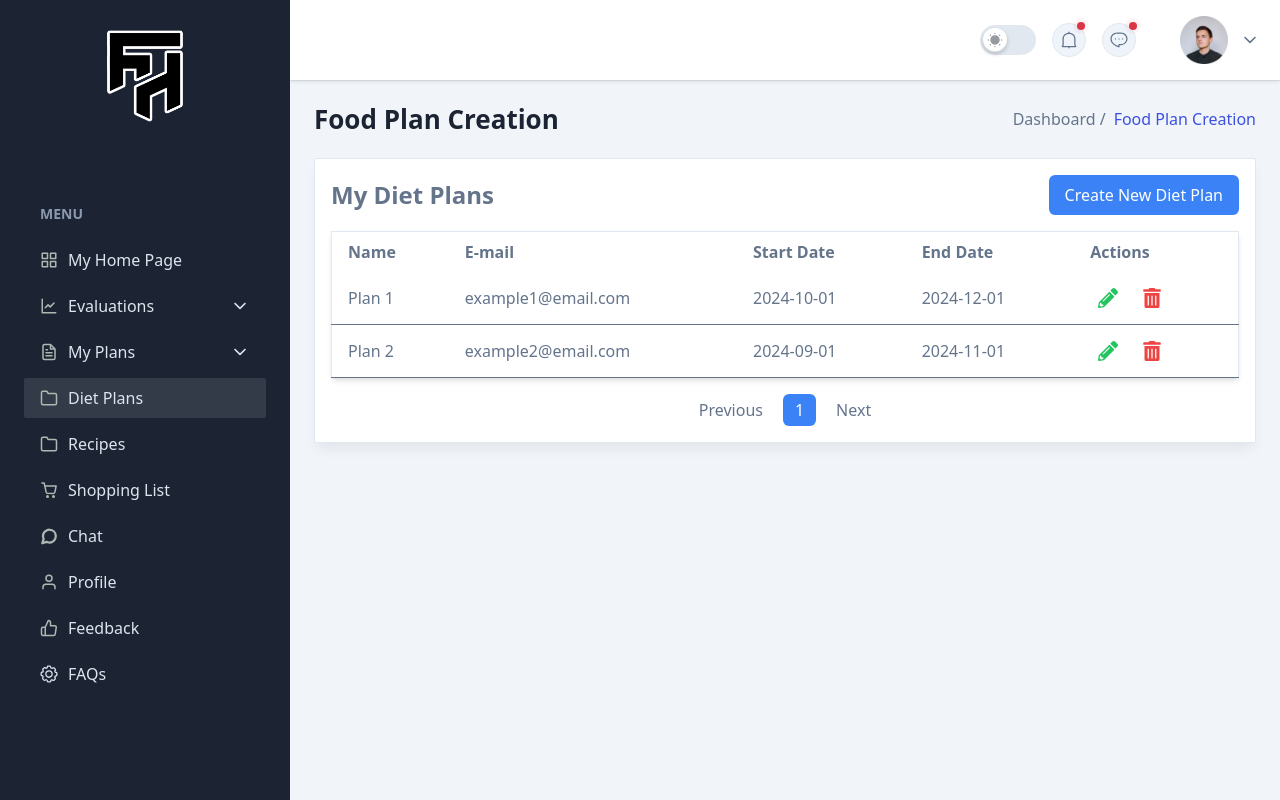
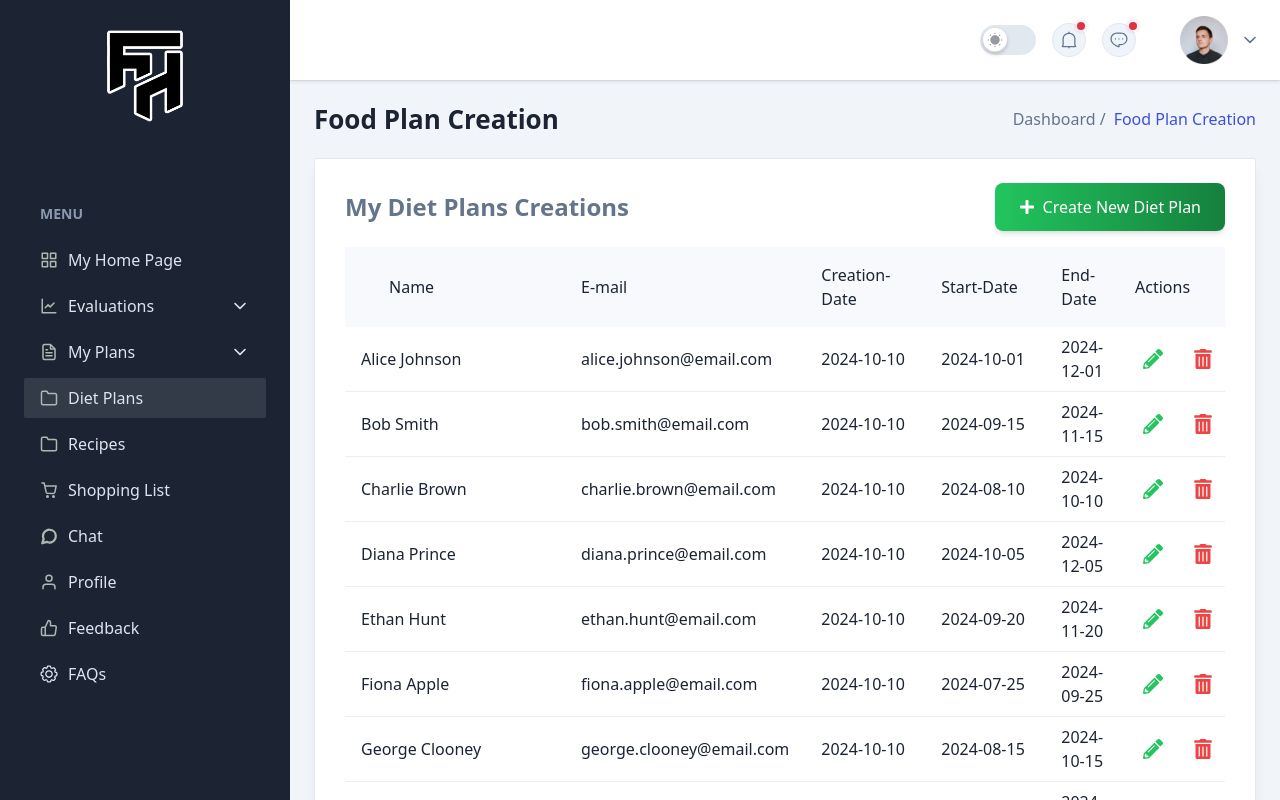
Before and after one commit to vmirfak/dev-fit-hub, a React (Vite) app: page /perscribedietplan in a window 1280 px wide. Built offline with nearby package versions, Linux system fonts and the light colour scheme.

Commit message:
Improve shopping list UI; implement table to create diet plans.

```diff
--- a/src/pages/FoodPlanCreation.tsx
+++ b/src/pages/FoodPlanCreation.tsx
@@ -1,37 +1,195 @@
-import { useState } from 'react';
-import ReactPaginate from 'react-paginate';
-import { FaPencilAlt, FaTrashAlt } from 'react-icons/fa'; // Import icons from react-icons
-import Breadcrumb from '../components/Breadcrumbs/Breadcrumb';
-import DefaultLayout from '../layout/DefaultLoayout';
+import { useState } from "react";
+import ReactPaginate from "react-paginate";
+import { FaPencilAlt, FaTrashAlt, FaPlus } from "react-icons/fa";
+import Breadcrumb from "../components/Breadcrumbs/Breadcrumb";
+import DefaultLayout from "../layout/DefaultLoayout";
 
 interface DietPlan {
   id: number;
   name: string;
   email: string;
+  createdOn: string;
   startDate: string;
   endDate: string;
 }
 
 const DietPlansTable = () => {
   const [dietPlans, setDietPlans] = useState<DietPlan[]>([
-    { id: 1, name: 'Plan 1', email: 'example1@email.com', startDate: '2024-10-01', endDate: '2024-12-01' },
-    { id: 2, name: 'Plan 2', email: 'example2@email.com', startDate: '2024-09-01', endDate: '2024-11-01' },
+    {
+      id: 1,
+      name: "Alice Johnson",
+      email: "alice.johnson@email.com",
+      createdOn: "2024-10-10",
+      startDate: "2024-10-01",
+      endDate: "2024-12-01",
+    },
+    {
+      id: 2,
+      name: "Bob Smith",
+      email: "bob.smith@email.com",
+      createdOn: "2024-10-10",
+      startDate: "2024-09-15",
+      endDate: "2024-11-15",
+    },
+    {
+      id: 3,
+      name: "Charlie Brown",
+      email: "charlie.brown@email.com",
+      createdOn: "2024-10-10",
+      startDate: "2024-08-10",
+      endDate: "2024-10-10",
+    },
+    {
+      id: 4,
+      name: "Diana Prince",
+      email: "diana.prince@email.com",
+      createdOn: "2024-10-10",
+      startDate: "2024-10-05",
+      endDate: "2024-12-05",
+    },
+    {
+      id: 5,
+      name: "Ethan Hunt",
+      email: "ethan.hunt@email.com",
+      createdOn: "2024-10-10",
+      startDate: "2024-09-20",
+      endDate: "2024-11-20",
+    },
+    {
+      id: 6,
+      name: "Fiona Apple",
+      email: "fiona.apple@email.com",
+      createdOn: "2024-10-10",
+      startDate: "2024-07-25",
+      endDate: "2024-09-25",
+    },
+    {
+      id: 7,
+      name: "George Clooney",
+      email: "george.clooney@email.com",
+      createdOn: "2024-10-10",
+      startDate: "2024-08-15",
+      endDate: "2024-10-15",
+    },
+    {
+      id: 8,
+      name: "Hannah Baker",
+      email: "hannah.baker@email.com",
+      createdOn: "2024-10-10",
+      startDate: "2024-10-12",
+      endDate: "2024-12-12",
+    },
+    {
+      id: 9,
+      name: "Ian Malcolm",
+      email: "ian.malcolm@email.com",
+      createdOn: "2024-10-10",
+      startDate: "2024-09-01",
+      endDate: "2024-11-01",
+    },
+    {
+      id: 10,
+      name: "Jessica Jones",
+      email: "jessica.jones@email.com",
+      createdOn: "2024-10-10",
+      startDate: "2024-08-20",
+      endDate: "2024-10-20",
+    },
+    {
+      id: 11,
+      name: "Kevin Hart",
+      email: "kevin.hart@email.com",
+      createdOn: "2024-10-10",
+      startDate: "2024-07-30",
+      endDate: "2024-09-30",
+    },
+    {
+      id: 12,
+      name: "Laura Croft",
+      email: "laura.croft@email.com",
+      createdOn: "2024-10-10",
+      startDate: "2024-10-10",
+      endDate: "2024-12-10",
+    },
+    {
+      id: 13,
+      name: "Michael Scott",
+      email: "michael.scott@email.com",
+      createdOn: "2024-10-10",
+      startDate: "2024-09-05",
+      endDate: "2024-11-05",
+    },
+    {
+      id: 14,
+      name: "Nina Simone",
+      email: "nina.simone@email.com",
+      createdOn: "2024-10-10",
+      startDate: "2024-08-30",
+      endDate: "2024-10-30",
+    },
+    {
+      id: 15,
+      name: "Oscar Isaac",
+      email: "oscar.isaac@email.com",
+      createdOn: "2024-10-10",
+      startDate: "2024-10-15",
+      endDate: "2024-12-15",
+    },
+    {
+      id: 16,
+      name: "Paula Patton",
+      email: "paula.patton@email.com",
+      createdOn: "2024-10-10",
+      startDate: "2024-07-15",
+      endDate: "2024-09-15",
+    },
+    {
+      id: 17,
+      name: "Quentin Tarantino",
+      email: "quentin.tarantino@email.com",
+      createdOn: "2024-10-10",
+      startDate: "2024-08-05",
+      endDate: "2024-10-05",
+    },
+    {
+      id: 18,
+      name: "Rachel Green",
+      email: "rachel.green@email.com",
+      createdOn: "2024-10-10",
+      startDate: "2024-09-10",
+      endDate: "2024-11-10",
+    },
+    {
+      id: 19,
+      name: "Steve Rogers",
+      email: "steve.rogers@email.com",
+      createdOn: "2024-10-10",
+      startDate: "2024-10-20",
+      endDate: "2024-12-20",
+    },
+    {
+      id: 20,
+      name: "Tina Fey",
+      email: "tina.fey@email.com",
+      createdOn: "2024-10-10",
+      startDate: "2024-09-25",
+      endDate: "2024-11-25",
+    },
   ]);
+
   const [currentPage, setCurrentPage] = useState(0);
-  const itemsPerPage = 5;
+  const itemsPerPage = 8;
 
   const handleEdit = (id: number) => {
     console.log(`Edit diet plan with id: ${id}`);
-    // Add logic for editing
   };
 
   const handleRemove = (id: number) => {
-    setDietPlans(dietPlans.filter(plan => plan.id !== id));
+    setDietPlans(dietPlans.filter((plan) => plan.id !== id));
   };
 
   const handleCreateNew = () => {
-    console.log('Create new diet plan');
-    // Add logic for creating new diet plan
+    console.log("Create new diet plan");
   };
 
   const handlePageClick = (data: { selected: number }) => {
@@ -46,35 +204,71 @@ const DietPlansTable = () => {
   return (
     <DefaultLayout isModalOpen={false}>
       <Breadcrumb pageName="Food Plan Creation" />
-      <div className="overflow-hidden rounded-sm border border-stroke bg-white shadow-default dark:border-strokedark dark:bg-boxdark p-4">
+      <div className="rounded-sm border border-stroke bg-white px-5 pt-6 pb-2.5 shadow-default dark:border-strokedark dark:bg-boxdark sm:px-7.5 xl:pb-1">
         <div className="flex justify-between items-center mb-4">
-          <h1 className="text-2xl font-bold">My Diet Plans</h1>
+          <h1 className="text-2xl font-bold">My Diet Plans Creations</h1>
           <button
             onClick={handleCreateNew}
-            className="bg-blue-500 text-white px-4 py-2 rounded-md"
+            className="flex items-center bg-gradient-to-r from-green-500 to-green-700 text-white px-6 py-3 rounded-lg shadow-md transition duration-200 hover:shadow-lg hover:scale-105"
           >
+            <FaPlus className="mr-2" />
             Create New Diet Plan
           </button>
         </div>
 
-        <table className="min-w-full bg-white border border-gray-200 shadow-md">
+        <div className="max-w-full overflow-x-auto">
+          <table className="w-full table-auto">
             <thead>
-            <tr className="bg-gray-100 text-left">
-              <th className="py-2 px-4">Name</th>
-              <th className="py-2 px-4">E-mail</th>
-              <th className="py-2 px-4">Start Date</th>
-              <th className="py-2 px-4">End Date</th>
-              <th className="py-2 px-4">Actions</th>
+              <tr className="bg-gray-2 text-left dark:bg-meta-4">
+                <th className="min-w-[220px] py-4 px-4 font-medium text-black dark:text-white xl:pl-11">
+                  Name
+                </th>
+                <th className="min-w-[150px] py-4 px-4 font-medium text-black dark:text-white">
+                  E-mail
+                </th>
+                <th className="min-w-[120px] py-4 px-4 font-medium text-black dark:text-white">
+                  Creation-Date
+                </th>
+                <th className="min-w-[120px] py-4 px-4 font-medium text-black dark:text-white">
+                  Start-Date
+                </th>
+                <th className="py-4 px-4 font-medium text-black dark:text-white">
+                  End-Date
+                </th>
+                <th className="min-w-[120px] py-4 px-4 font-medium text-black dark:text-white">
+                  Actions
+                </th>
               </tr>
             </thead>
             <tbody>
-            {displayPlans.map(plan => (
-              <tr key={plan.id} className="border-b hover:bg-gray-50 transition duration-200">
-                <td className="py-2 px-4">{plan.name}</td>
-                <td className="py-2 px-4">{plan.email}</td>
-                <td className="py-2 px-4">{plan.startDate}</td>
-                <td className="py-2 px-4">{plan.endDate}</td>
-                <td className="py-2 px-4 flex space-x-2">
+              {displayPlans.map((plan) => (
+                <tr
+                  key={plan.id}
+                  className="border-b border-[#eee] hover:bg-gray-50 transition duration-200 dark:border-strokedark"
+                >
+                  <td className="py-2 px-4 border-b border-[#eee] dark:border-strokedark">
+                    <h5 className="font-medium text-black dark:text-white">
+                      {plan.name}
+                    </h5>
+                  </td>
+                  <td className="py-2 px-4 border-b border-[#eee] dark:border-strokedark">
+                    <p className="text-black dark:text-white">{plan.email}</p>
+                  </td>
+                  <td className="py-2 px-4 border-b border-[#eee] dark:border-strokedark">
+                    <p className="text-black dark:text-white">
+                      {plan.createdOn}
+                    </p>
+                  </td>
+                  <td className="py-2 px-4 border-b border-[#eee] dark:border-strokedark">
+                    <p className="text-black dark:text-white">
+                      {plan.startDate}
+                    </p>
+                  </td>
+                  <td className="py-2 px-4 border-b border-[#eee] dark:border-strokedark">
+                    <p className="text-black dark:text-white">{plan.endDate}</p>
+                  </td>
+                  <td className="py-2 px-4 border-b border-[#eee] dark:border-strokedark">
+                    <div className="flex items-center space-x-3.5">
                       <button
                         onClick={() => handleEdit(plan.id)}
                         className="text-green-500 hover:bg-green-100 p-2 rounded-md transition duration-150"
@@ -89,22 +283,23 @@ const DietPlansTable = () => {
                       >
                         <FaTrashAlt className="w-5 h-5" />
                       </button>
+                    </div>
                   </td>
                 </tr>
               ))}
             </tbody>
           </table>
-
+        </div>
         <ReactPaginate
-          previousLabel={'Previous'}
-          nextLabel={'Next'}
+          previousLabel={"Previous"}
+          nextLabel={"Next"}
           pageCount={Math.ceil(dietPlans.length / itemsPerPage)}
           onPageChange={handlePageClick}
-          containerClassName={'flex justify-center space-x-2 mt-4'}
-          activeClassName={'bg-blue-500 text-white px-3 py-1 rounded-md'}
-          pageClassName={'bg-gray-200 px-3 py-1 rounded-md'}
-          previousClassName={'bg-gray-200 px-3 py-1 rounded-md'}
-          nextClassName={'bg-gray-200 px-3 py-1 rounded-md'}
+          containerClassName={"flex justify-center space-x-2 mt-4"}
+          activeClassName={"bg-blue-500 text-white px-3 py-1 rounded-md"}
+          pageClassName={"bg-gray-200 px-3 py-1 rounded-md"}
+          previousClassName={"bg-gray-200 px-3 py-1 rounded-md"}
+          nextClassName={"bg-gray-200 px-3 py-1 rounded-md"}
         />
       </div>
     </DefaultLayout>
--- a/src/pages/ShoppingList.tsx
+++ b/src/pages/ShoppingList.tsx
@@ -3,7 +3,7 @@ import Breadcrumb from "../components/Breadcrumbs/Breadcrumb";
 import DefaultLayout from "../layout/DefaultLoayout";
 import { jsPDF } from "jspdf";
 import GroceryModal from "../components/Modal/GroceryModal";
-import { FiMinus, FiPlus } from "react-icons/fi";
+import { FiMinus, FiPlus, FiTrash2, FiList } from "react-icons/fi";
 
 interface Ingredient {
   name: string;
@@ -424,6 +424,11 @@ const ShoppingList = () => {
     pdf.save("shopping-list.pdf");
   };
 
+  const clearSelection = () => {
+    setSelectedMeals([]);
+    setMealQuantities({});
+  };
+
   return (
     <DefaultLayout isModalOpen={isModalOpen}>
       <Breadcrumb pageName="Shopping List" />
@@ -434,7 +439,7 @@ const ShoppingList = () => {
           {mealsData.map((meal) => (
             <div
             key={meal.id}
-              className={`p-4 border rounded-md cursor-pointer flex justify-between items-center ${
+            className={`h-16 p-4 border rounded-md cursor-pointer flex justify-between items-center ${
               selectedMeals.includes(meal)
                 ? "bg-blue-100 dark:bg-blue-100 dark:text-neutral-600"
                 : ""
@@ -471,14 +476,22 @@ const ShoppingList = () => {
           </div>
           ))}
         </div>
-
-        {/* Generate Shopping List Button */}
+        <div className="mt-4 flex space-x-4">
+          <button
+            onClick={clearSelection}
+            className="flex items-center px-6 py-2 bg-red-500 text-white rounded-md hover:bg-red-600 transition-colors"
+          >
+            <FiTrash2 className="mr-2" />
+            Clear Selection
+          </button>
           <button
             onClick={generateShoppingList}
-          className="mt-4 px-6 py-2 bg-blue-500 text-white rounded-md"
+            className="flex items-center px-6 py-2 bg-blue-500 text-white rounded-md hover:bg-blue-600 transition-colors"
           >
+            <FiList className="mr-2" />
             Generate Shopping List
           </button>
+        </div>
 
         <GroceryModal
           isOpen={isModalOpen}
```
Lines whose indentation alone changed are shown as unchanged.
